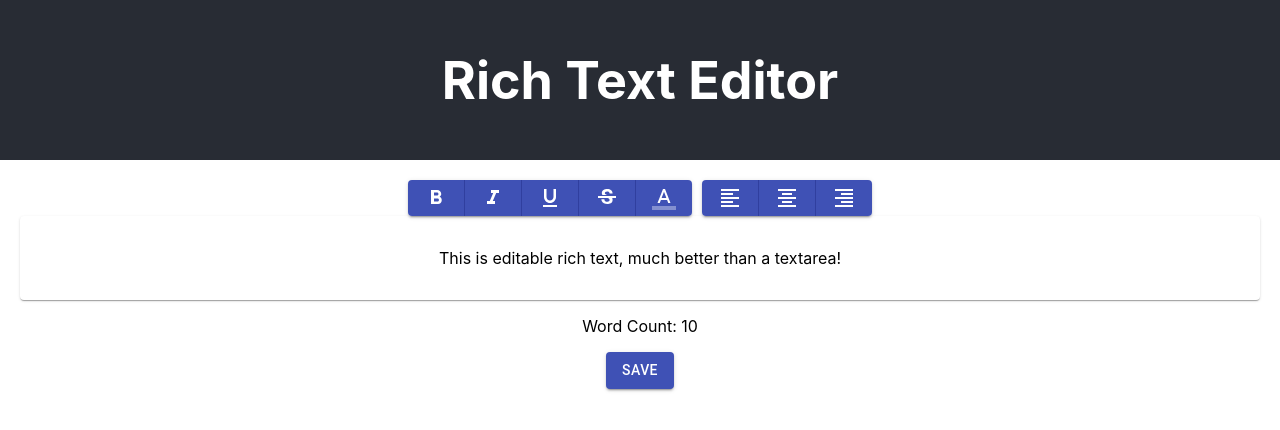
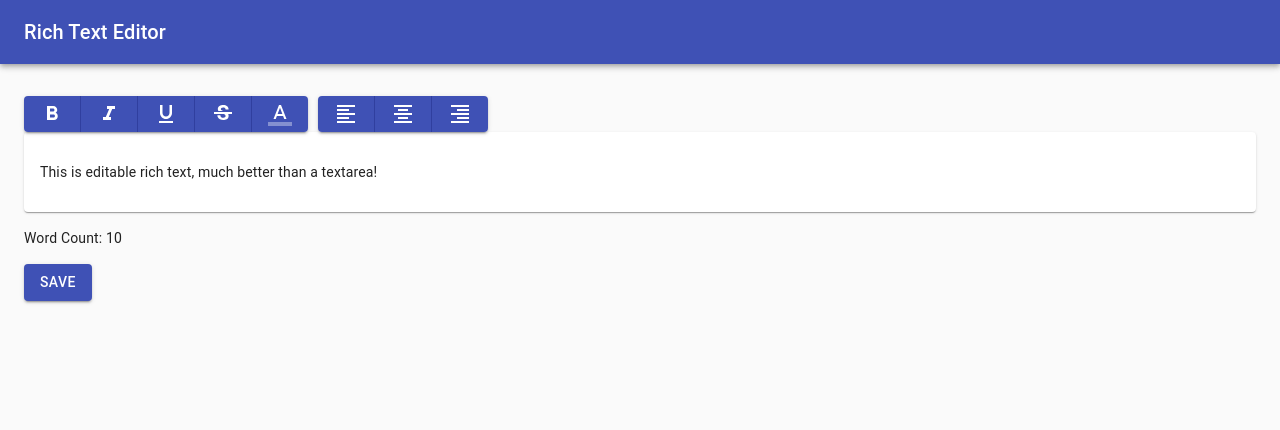
Before and after one commit to HumairaAZ/rich-text-editor, a React (Create React App) app: page / in a window 1280 px wide. Shown: the top 430 px of the page. Built offline with nearby package versions, Linux system fonts and the light colour scheme.

Commit message:
Update App.js

```diff
--- a/src/App.js
+++ b/src/App.js
@@ -1,15 +1,38 @@
+// src/App.js
+
 import React from 'react';
 import Editor from './components/Editor';
+import { AppBar, Toolbar, Typography, Container, CssBaseline } from '@material-ui/core';
+import { makeStyles } from '@material-ui/core/styles';
+
+const useStyles = makeStyles((theme) => ({
+  root: {
+    flexGrow: 1,
+  },
+  title: {
+    flexGrow: 1,
+  },
+  container: {
+    marginTop: theme.spacing(4),
+  },
+}));
 
 function App() {
+  const classes = useStyles();
+
   return (
-    <div className="App">
-      <header className="App-header">
-        <h1>Rich Text Editor</h1>
-      </header>
-      <main>
+    <div className={classes.root}>
+      <CssBaseline />
+      <AppBar position="static">
+        <Toolbar>
+          <Typography variant="h6" className={classes.title}>
+            Rich Text Editor
+          </Typography>
+        </Toolbar>
+      </AppBar>
+      <Container className={classes.container}>
         <Editor />
-      </main>
+      </Container>
     </div>
   );
 }
```
